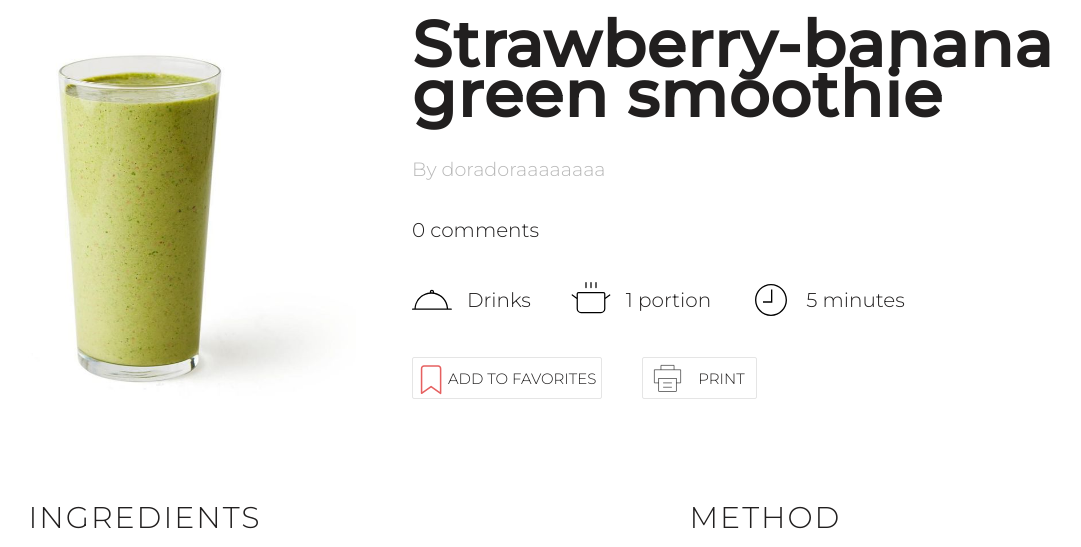
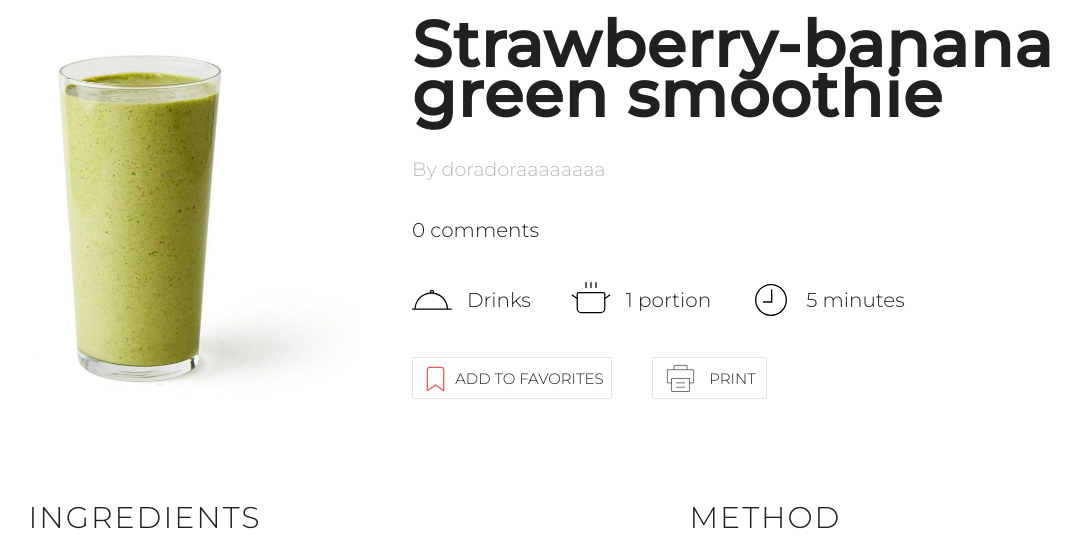
Before and after one commit to dariavarlamovaa/neliapila-healthy-recipes, a Django app: page /recipe/18 in a window 1280 px wide. Shown: the part 175-722 px from the top of the page, without its empty margins (92-1173 px from the left). Run offline with Django 4.2, Linux system fonts and the light colour scheme; data comes from the database, SQL or seed files in the repository; parts of the project's set-up code (start-up, migrations or seed data) failed here and were passed over.

Commit message:
updated styles

```diff
--- a/static/recipes/css/specific-recipe.css
+++ b/static/recipes/css/specific-recipe.css
@@ -98,7 +98,7 @@
     font-size: 15px;
     border: 1px solid #E5E5E5FF;
     border-radius: 2px;
-    padding-right: 5px;
+    padding: 0 5px;
     box-sizing: border-box;
     max-width: max-content;
     text-transform: uppercase;
@@ -107,9 +107,13 @@
     justify-content: space-around;
 }
 
+.button-favorites-link {
+    min-width: 200px;
+}
+
 .button-favorites-link img {
-    width: 35px;
-    height: 35px;
+    width: 30px;
+    height: 30px;
 }
 
 .delete-link img {
```
